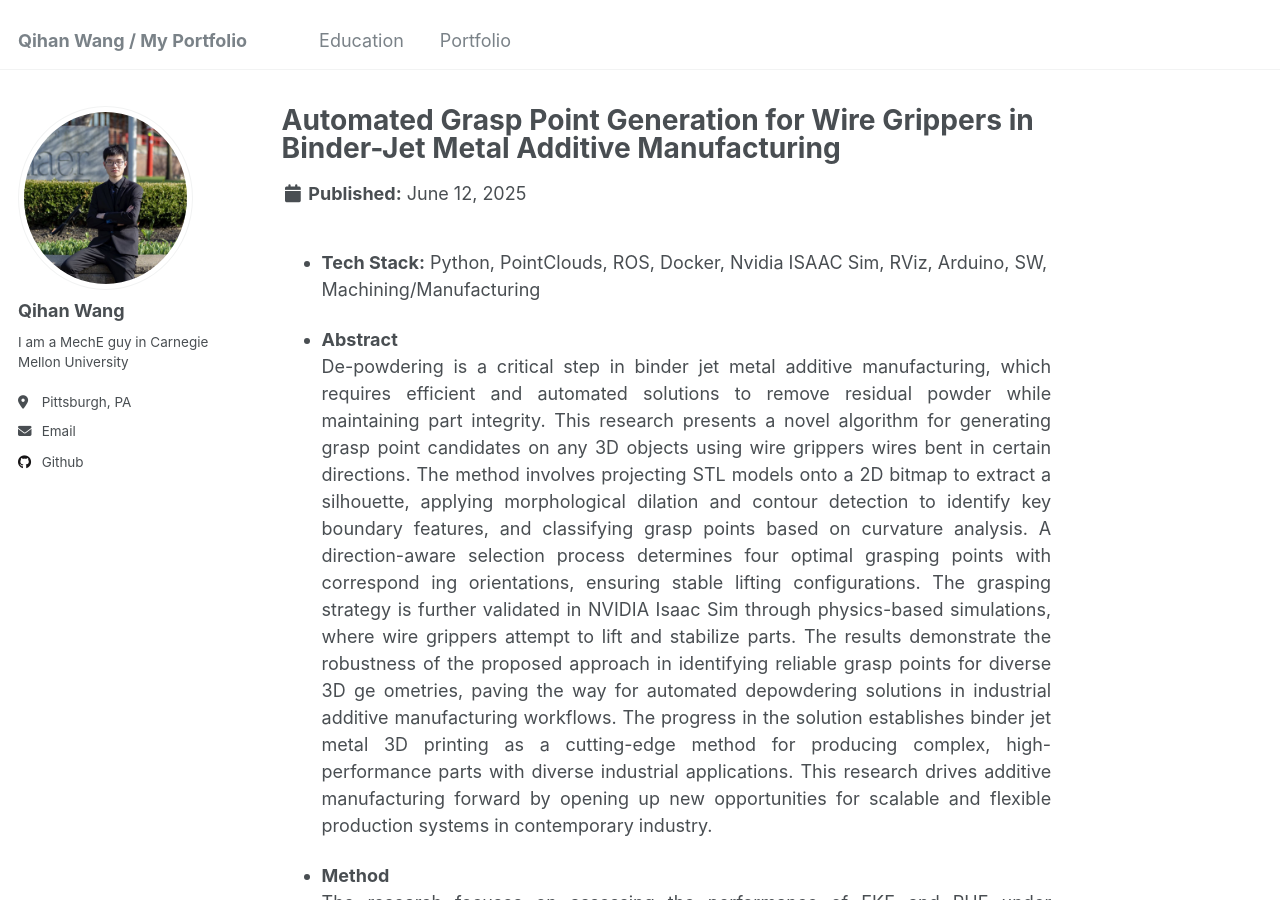
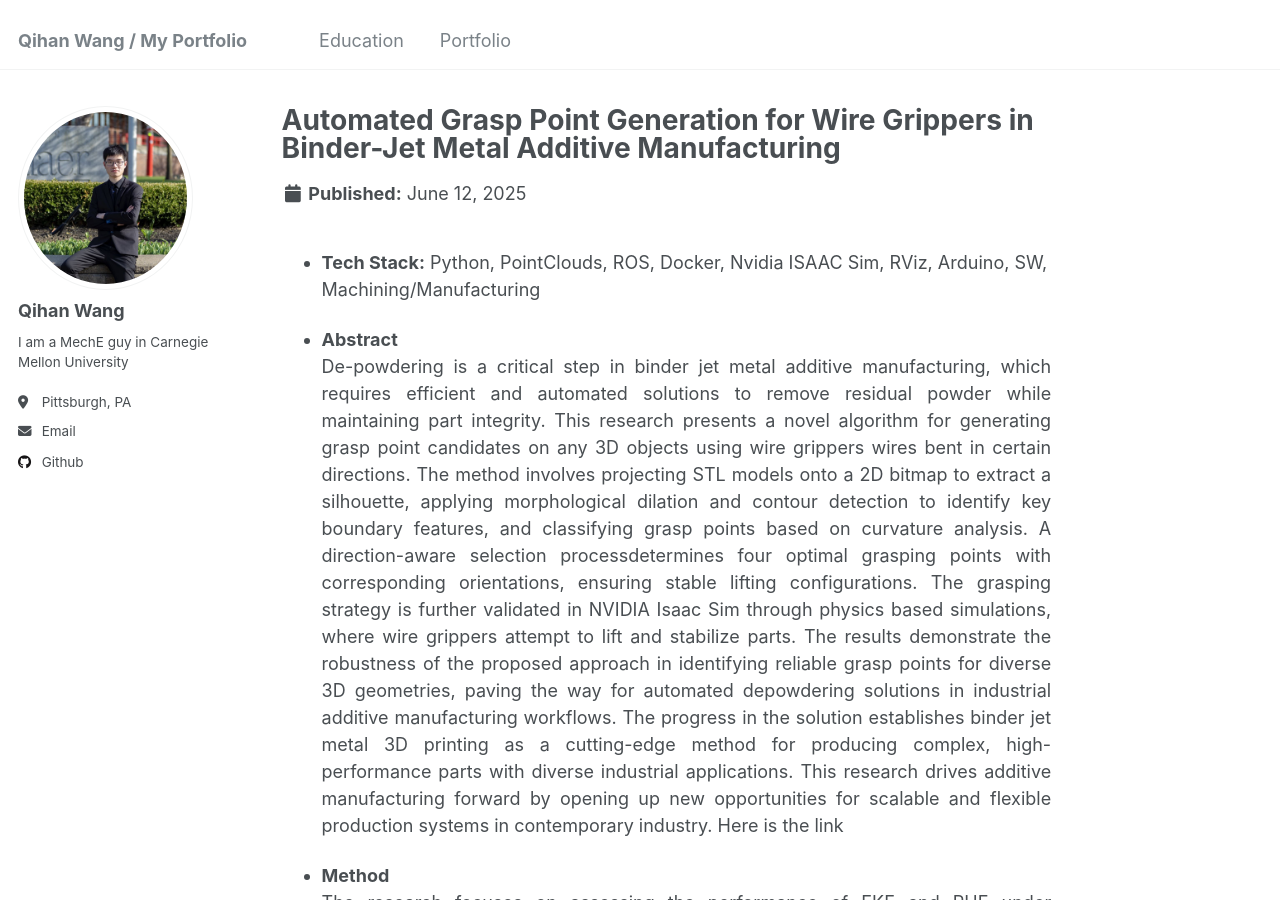
Before and after one commit to wangqihan2000/wqh.github.io, a Jekyll site: the page built from _portfolio/Depowdering.md, in a window 1280 px wide and 900 px high. Built offline with Jekyll 4.4.1, drawn with Linux system fonts in a browser that asks for light colours.

Commit message:
Update Depowdering.md

```diff
--- a/_portfolio/Depowdering.md
+++ b/_portfolio/Depowdering.md
@@ -6,32 +6,8 @@ collection: portfolio
 
 * <b>Tech Stack:</b> Python, PointClouds, ROS, Docker, Nvidia ISAAC Sim, RViz, Arduino, SW, Machining/Manufacturing
 
-* <p style="text-align: justify;"><b>Abstract</b><br>De-powdering is a critical step in binder jet
- metal additive manufacturing, which requires efficient
- and automated solutions to remove residual powder
- while maintaining part integrity. This research presents
- a novel algorithm for generating grasp point candidates
- on any 3D objects using wire grippers wires bent in
- certain directions. The method involves projecting STL
- models onto a 2D bitmap to extract a silhouette, applying
- morphological dilation and contour detection to identify
- key boundary features, and classifying grasp points based
- on curvature analysis. A direction-aware selection process
- determines four optimal grasping points with correspond
-ing orientations, ensuring stable lifting configurations.
- The grasping strategy is further validated in NVIDIA
- Isaac Sim through physics-based simulations, where wire
- grippers attempt to lift and stabilize parts. The results
- demonstrate the robustness of the proposed approach
- in identifying reliable grasp points for diverse 3D ge
-ometries, paving the way for automated depowdering
- solutions in industrial additive manufacturing workflows.
- The progress in the solution establishes binder jet metal
- 3D printing as a cutting-edge method for producing
- complex, high-performance parts with diverse industrial
- applications. This research drives additive manufacturing
- forward by opening up new opportunities for scalable and
- flexible production systems in contemporary industry.</p>
+* <p style="text-align: justify;"><b>Abstract</b><br>De-powdering is a critical step in binder jet metal additive manufacturing, which requires efficient and automated solutions to remove residual powder while maintaining part integrity. This research presents a novel algorithm for generating grasp point candidates on any 3D objects using wire grippers wires bent in certain directions. The method involves projecting STL models onto a 2D bitmap to extract a silhouette, applying morphological dilation and contour detection to identify key boundary features, and classifying grasp points based on curvature analysis. A direction-aware selection processdetermines four optimal grasping points with corresponding orientations, ensuring stable lifting configurations. The grasping strategy is further validated in NVIDIA Isaac Sim through physics based simulations, where wire grippers attempt to lift and stabilize parts. The results demonstrate the robustness of the proposed approach
+in identifying reliable grasp points for diverse 3D geometries, paving the way for automated depowdering solutions in industrial additive manufacturing workflows. The progress in the solution establishes binder jet metal 3D printing as a cutting-edge method for producing complex, high-performance parts with diverse industrial applications. This research drives additive manufacturing forward by opening up new opportunities for scalable and flexible production systems in contemporary industry. Here is the link</p>
 
 * <p style="text-align: justify;"><b>Method</b><br>The research focuses on assessing the performance of EKF and RHE under conditions of variable measurement delays and noise. EKF, a recursive Bayesian filter, estimates the state of nonlinear systems by linearizing system dynamics around current estimates of state and covariance. Meanwhile, RHE operates within the Model Predictive Control (MPC) framework, continuously updating state estimates based on the latest available measurements, by solving an optimization problem over a finite time horizon. This enables RHE to adaptively refine trajectory predictions and control inputs for spacecraft navigation. Both techniques are tested using full state and range-bearing measurements to ensure accurate navigation in noisy conditions.</p>
 
```
